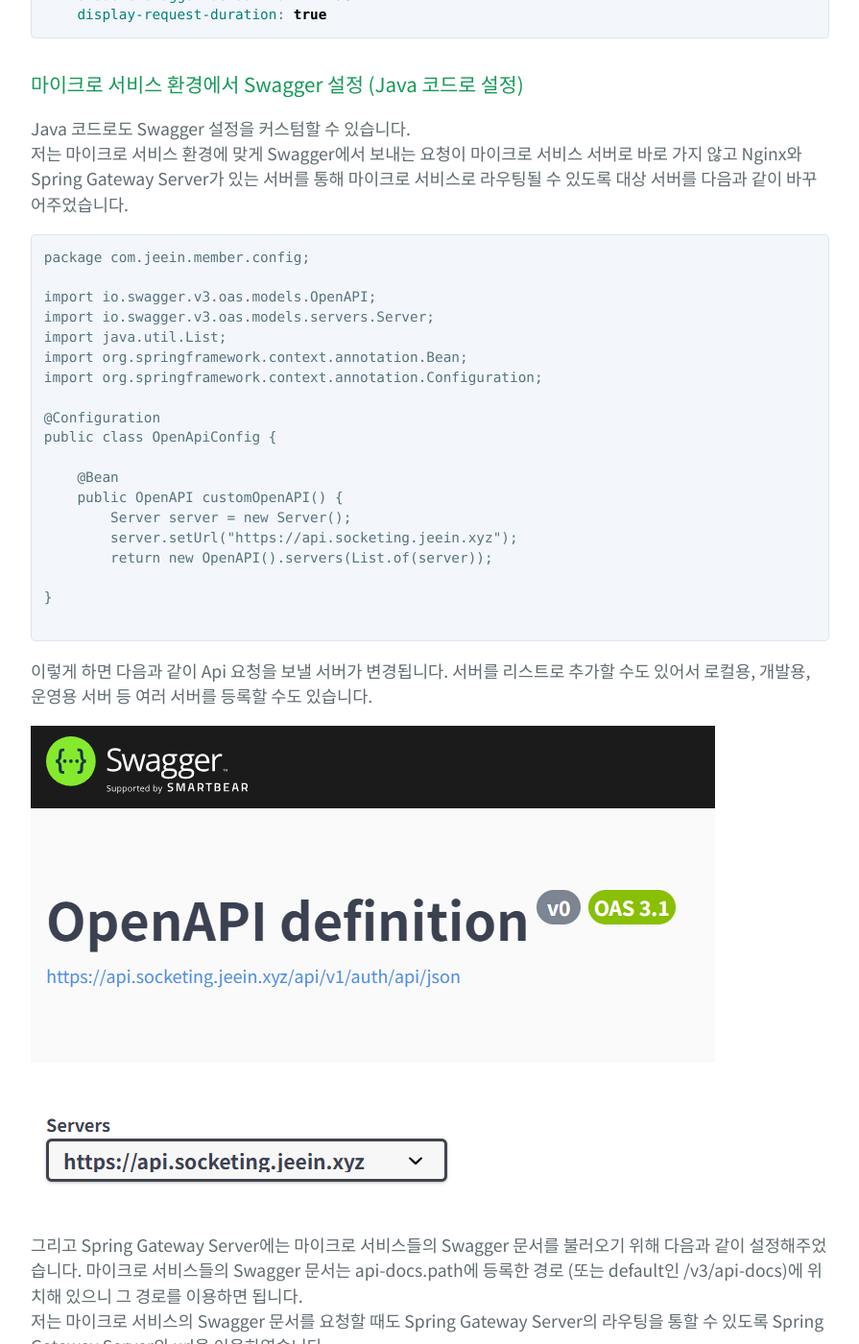
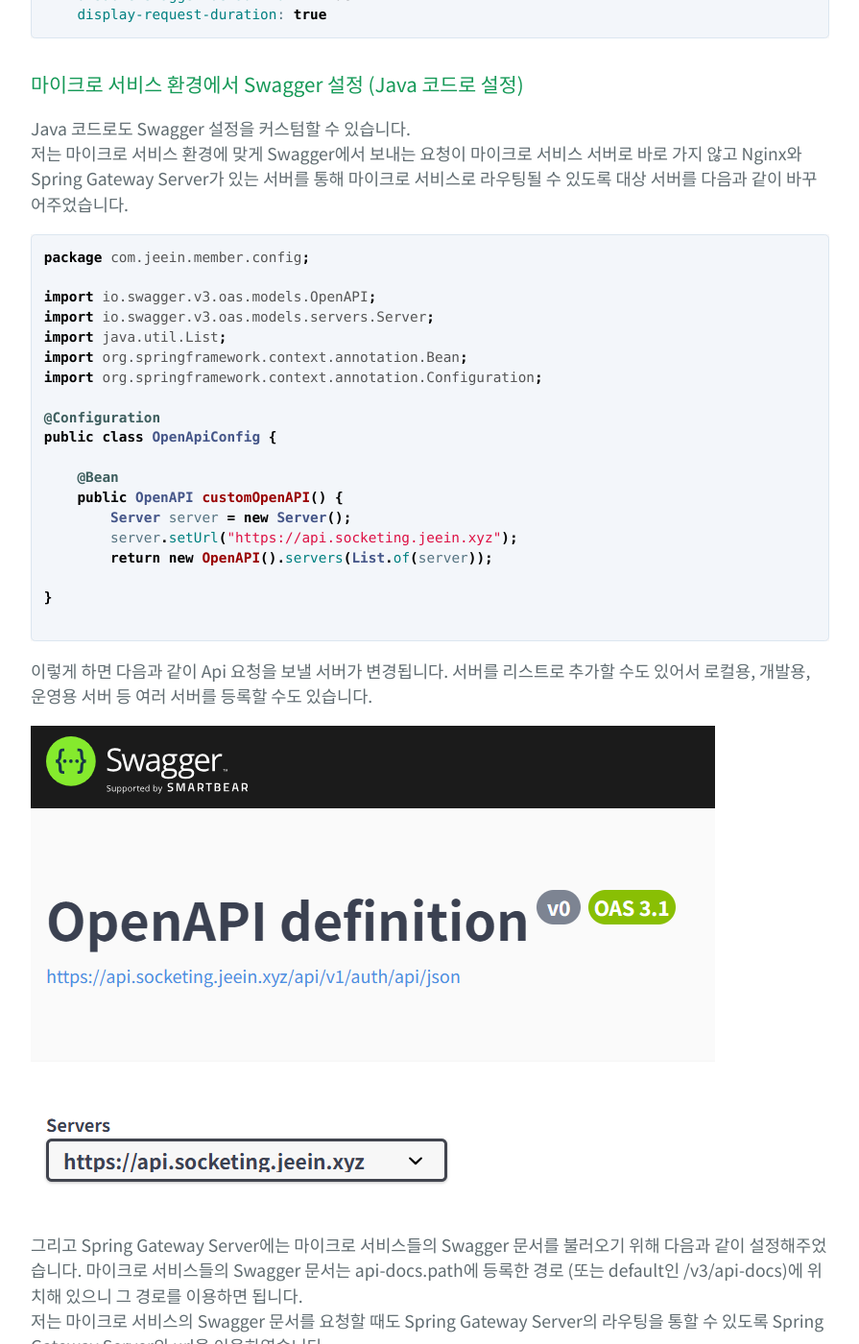
Before and after one commit to socketing-refactoring/socketing-refactoring.github.io, a Jekyll site: the page built from _posts/2025-04-13-documentation.md, in a window 1280 px wide and 1400 px high, scrolled down 1851 px. Shown: the whole window at 96% size, without its empty margins (192-1087 px from the left). Built offline with Jekyll 4.4.1, drawn with Linux system fonts in a browser that asks for light colours; some of the changed text lies outside the part shown.

Commit message:
Update content

````diff
--- a/_posts/2025-04-13-documentation.md
+++ b/_posts/2025-04-13-documentation.md
@@ -69,7 +69,7 @@
 저는 마이크로 서비스 환경에 맞게 Swagger에서 보내는 요청이 마이크로 서비스 서버로 바로 가지 않고
 Nginx와 Spring Gateway Server가 있는 서버를 통해 마이크로 서비스로 라우팅될 수 있도록 대상 서버를 다음과 같이 바꾸어주었습니다.
 
-```Java
+```java
 package com.jeein.member.config;
 
 import io.swagger.v3.oas.models.OpenAPI;
@@ -100,8 +100,8 @@
 마이크로 서비스들의 Swagger 문서는 api-docs.path에 등록한 경로 (또는 default인 /v3/api-docs)에 위치해 있으니 그 경로를 이용하면 됩니다.
 저는 마이크로 서비스의 Swagger 문서를 요청할 때도 Spring Gateway Server의 라우팅을 통할 수 있도록 Spring Gateway Server의 url을 이용하였습니다.
 
-```application.yml
-# application.ym
+```yaml
+# application.yml
 
 springdoc:
   swagger-ui:
````
Also changed, not shown: other parts of _posts/2025-04-13-documentation.md (+2 -2 lines).
